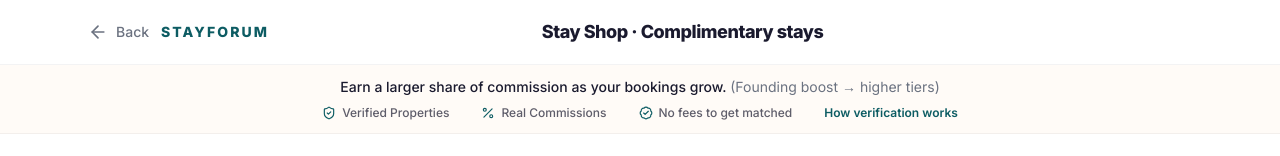
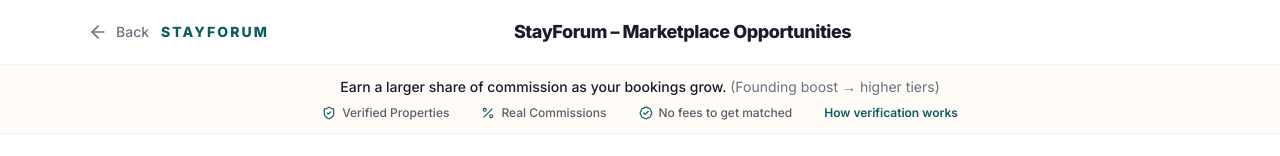
Before and after one commit to Halinfl/Stayflow, a Next.js app: page /creator-path in a window 1280 px wide. Shown: the top 156 px of the page. Built offline with nearby package versions, Linux system fonts and the light colour scheme.

Commit message:
Rename /creator-path header to StayForum – Marketplace Opportunities.

```diff
--- a/app/creator-path/page.tsx
+++ b/app/creator-path/page.tsx
@@ -47,7 +47,7 @@ export default function CreatorPathPage() {
           </div>
           <div className="text-center">
             <h1 className="text-base font-extrabold tracking-tight text-brand-charcoal sm:text-lg">
-              Stay Shop · Complimentary stays
+              StayForum – Marketplace Opportunities
             </h1>
           </div>
           <div className="w-16 sm:w-24" />
```
